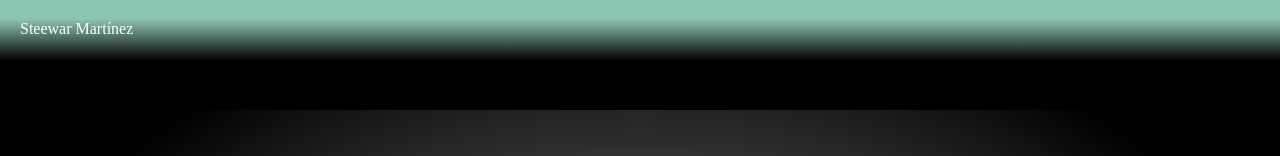
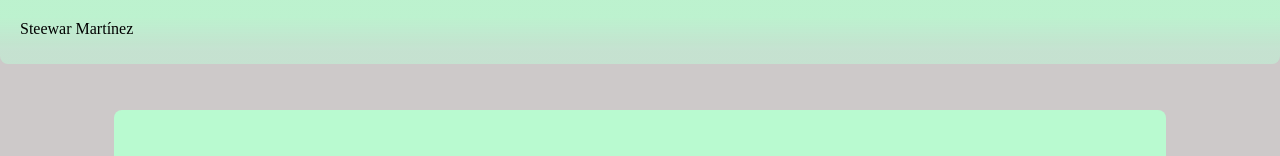
Before and after one commit to Stewmc1/Portafolio, an Angular app: page / in a window 1280 px wide. Shown: the top 156 px of the page. Built offline with nearby package versions, Linux system fonts and the light colour scheme.

Commit message:
Actualizacion

```diff
--- a/src/app/components/content/content.component.css
+++ b/src/app/components/content/content.component.css
@@ -1,12 +1,9 @@
 .content {
-  background: rgb(0, 0, 0);
-  background: radial-gradient(
-    circle,
-    rgba(0, 0, 0, 1) 5%,
-    rgba(63, 63, 64, 1) 25%,
-    rgba(155, 233, 213, 0.7215336818321079) 50%,
-    rgba(63, 63, 64, 0.7271359227284664) 75%,
-    rgba(0, 0, 0, 1) 95%
+  background: rgb(185, 250, 208);
+  background: linear-gradient(
+    180deg,
+    rgba(185, 250, 208, 1) 20%,
+    rgba(191, 245, 214, 1) 50%
   );
   width: 80%;
   display: grid;
--- a/src/app/components/header/header.component.css
+++ b/src/app/components/header/header.component.css
@@ -1,9 +1,9 @@
 .header {
-  background: rgb(140, 196, 179);
+  background: rgb(185, 250, 208);
   background: linear-gradient(
     180deg,
-    rgba(140, 196, 179, 1) 30%,
-    rgba(0, 0, 0, 1) 95%
+    rgba(185, 250, 208, 0.8335784997592788) 25%,
+    rgba(191, 245, 214, 0.5562675753895308) 80%
   );
   width: 100%;
   height: 8%;
--- a/src/styles.css
+++ b/src/styles.css
@@ -1,4 +1,4 @@
 body {
-  background-color: black;
-  color: white;
+  background-color: rgb(205, 201, 201);
+  color: black;
 }
```
